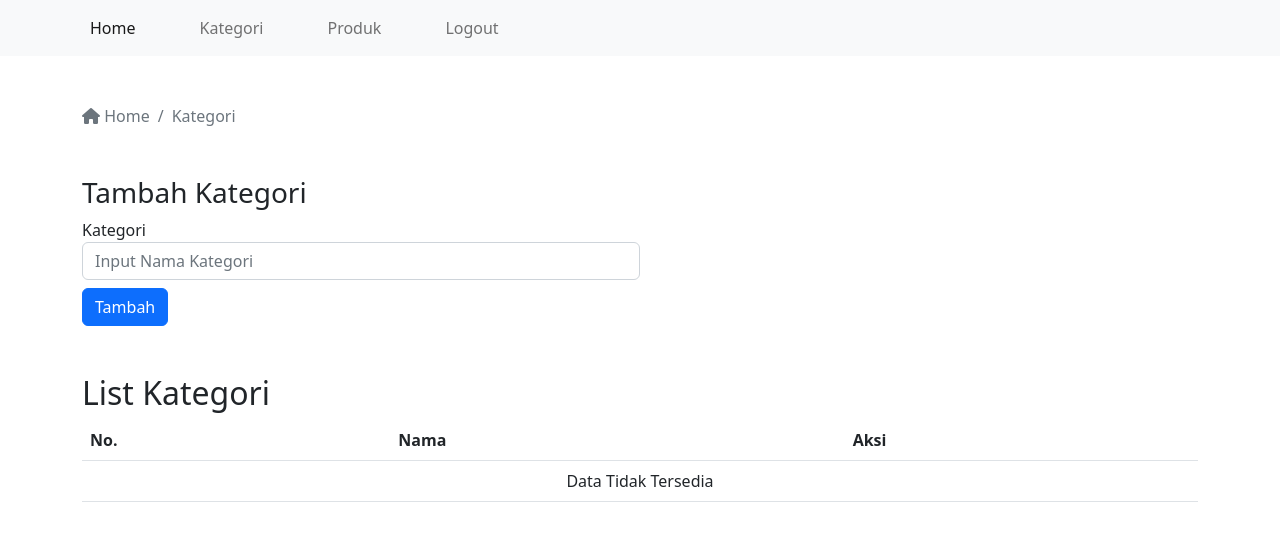
After one commit to wilrel/pw2022_a_213040140, a PHP site: page /adminpanel/kategori.php in a window 1280 px wide. The commit adds this page. Shown: the top 541 px of the page. Run offline with PHP 8.4, Linux system fonts and the light colour scheme; the visitor is signed in with stand-in values (Sample User, id 1); data that the repository does not hold is empty; some libraries are stand-ins or nearby versions.

Commit message:
Menambah Adminpanel

```diff
--- /dev/null
+++ b/tubes/tukangpc/adminpanel/kategori.php
@@ -0,0 +1,128 @@
+<?php
+
+require "session.php";
+require "../koneksi.php";
+
+$queryKategori = mysqli_query($db, "SELECT * FROM kategori");
+$jumlahKategori = mysqli_num_rows($queryKategori);
+?>
+
+<!DOCTYPE html>
+<html lang="en">
+
+<head>
+  <meta charset="UTF-8">
+  <meta http-equiv="X-UA-Compatible" content="IE=edge">
+  <meta name="viewport" content="width=device-width, initial-scale=1.0">
+  <link href="https://cdn.jsdelivr.net/npm/bootstrap@5.2.0-beta1/dist/css/bootstrap.min.css" rel="stylesheet" integrity="sha384-0evHe/X+R7YkIZDRvuzKMRqM+OrBnVFBL6DOitfPri4tjfHxaWutUpFmBp4vmVor" crossorigin="anonymous">
+  <script src="https://kit.fontawesome.com/37eb096f3a.js" crossorigin="anonymous"></script>
+  <title>Document</title>
+</head>
+
+
+<style>
+  .no-decoration {
+    text-decoration: none;
+
+  }
+</style>
+
+<body>
+  <?php require 'navbar.php' ?>
+  <div class="container mt-5">
+    <nav aria-label="breadcrumb">
+      <ol class="breadcrumb">
+        <li class="breadcrumb-item active" aria-current="page">
+          <a class="no-decoration text-muted" href="index.php"><i class="fa-solid fa-house"></i> Home
+          </a>
+        </li>
+        <li class="breadcrumb-item active" aria-current="page">
+          Kategori
+        </li>
+      </ol>
+    </nav>
+    <div class="my-5 col-12 col-md-6">
+      <h3>Tambah Kategori</h3>
+      <form action="" method="post">
+        <div>
+          <label for="kategori">Kategori</label><input type="text" id="kategori" name="kategori" placeholder="Input Nama Kategori" class="form-control">
+        </div>
+        <div>
+          <button class="btn btn-primary mt-2" type="submit" name="save_kategori">Tambah</button>
+        </div>
+      </form>
+      <?php
+      if (isset($_POST['save_kategori'])) {
+        $kategori = htmlspecialchars($_POST['kategori']);
+
+        $queryExist = mysqli_query($db, "SELECT nama FROM kategori WHERE nama = '$kategori'");
+        $jumlahDataKategoriBaru = mysqli_num_rows($queryExist);
+
+        if ($jumlahDataKategoriBaru > 0) {
+      ?>
+          <div class="alert alert-danger mt-5" role="alert">
+            Kategori Sudah Tersedia
+          </div>
+          <?php
+        } else {
+          $querySimpan = mysqli_query($db, "INSERT INTO kategori (nama) VALUES ('$kategori')");
+
+          if ($querySimpan) {
+          ?>
+            <div class="alert alert-success mt-4" role="alert">
+              Kategori Sukses Ditambahkan
+            </div>
+
+            <!-- Pengganti Ajax -->
+            <meta http-equiv="refresh" content="1">
+      <?php
+          } else {
+            echo mysqli_error($db);
+          }
+        }
+      }
+      ?>
+    </div>
+    <div class="mt-5">
+      <h2>List Kategori</h2>
+      <div class="table-responsive">
+        <table class="table">
+          <thead>
+            <tr>
+              <th>No. </th>
+              <th>Nama</th>
+              <th>Aksi</th>
+            </tr>
+          </thead>
+          <tbody>
+            <?php
+            if ($jumlahKategori == 0) {
+            ?>
+              <tr>
+                <td colspan="3" class="text-center">Data Tidak Tersedia</td>
+              </tr>
+              <?php
+            } else {
+              $jumlah = 1;
+              while ($data = mysqli_fetch_array($queryKategori)) {
+              ?>
+                <tr>
+                  <td><?= $jumlah; ?></td>
+                  <td><?= $data['nama']; ?></td>
+                  <td><a href="kategori-detail.php?r=<?= $data['id']; ?>" class="btn btn-info"> <i class="fa-solid fa-circle-info"></i></a></td>
+                </tr>
+            <?php
+                $jumlah++;
+              }
+            }
+            ?>
+          </tbody>
+        </table>
+      </div>
+    </div>
+  </div>
+
+  <script src="https://cdn.jsdelivr.net/npm/bootstrap@5.2.0-beta1/dist/js/bootstrap.bundle.min.js" integrity="sha384-pprn3073KE6tl6bjs2QrFaJGz5/SUsLqktiwsUTF55Jfv3qYSDhgCecCxMW52nD2" crossorigin="anonymous"></script>
+</body>
+
+</html>
--- /dev/null
+++ b/tubes/tukangpc/adminpanel/navbar.php
@@ -0,0 +1,23 @@
+<nav class="navbar navbar-expand-lg bg-light">
+  <div class="container">
+    <button class="navbar-toggler" type="button" data-bs-toggle="collapse" data-bs-target="#navbarSupportedContent" aria-controls="navbarSupportedContent" aria-expanded="false" aria-label="Toggle navigation">
+      <span class="navbar-toggler-icon"></span>
+    </button>
+    <div class="collapse navbar-collapse" id="navbarSupportedContent">
+      <ul class="navbar-nav me-auto mb-2 mb-lg-0">
+        <li class="nav-item me-5">
+          <a class="nav-link active" aria-current="page" href="../adminpanel/">Home</a>
+        </li>
+        <li class="nav-item me-5">
+          <a class="nav-link" href="kategori.php">Kategori</a>
+        </li>
+        <li class="nav-item me-5">
+          <a class="nav-link" href="produk.php">Produk</a>
+        </li>
+        <li class="nav-item me-5">
+          <a class="nav-link" href="logout.php">Logout</a>
+        </li>
+      </ul>
+    </div>
+  </div>
+</nav>
```
Also changed, not shown: tubes/tukangpc/adminpanel/index.php (+72 -2 lines), tubes/tukangpc/adminpanel/kategori-detail.php (added, +99 -0 lines).
